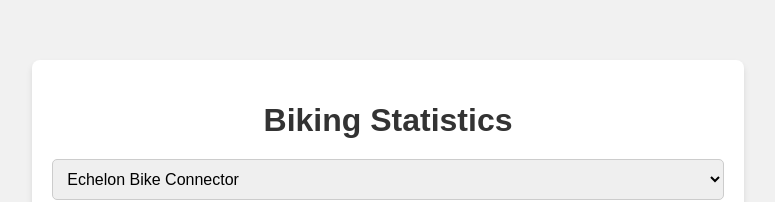
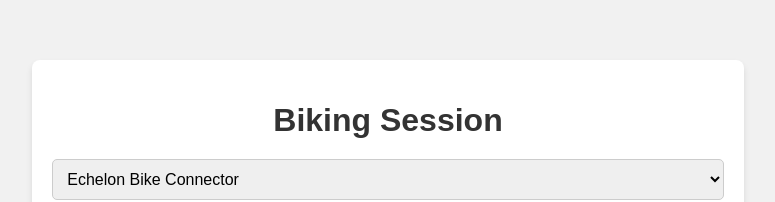
Before and after one commit to vitorascorrea/bike-bluetooth, a website with bundled scripts: page index.html in a window 1280 px wide. Shown: the part 124-326 px from the top of the page, without its empty margins (252-1027 px from the left). Built offline with nearby package versions, Linux system fonts and the light colour scheme.

Commit message:
Update page title

```diff
--- a/index.html
+++ b/index.html
@@ -92,7 +92,7 @@
 
 <body>
   <div class="container">
-    <h1>Biking Statistics</h1>
+    <h1>Biking Session</h1>
 
     <!-- Dropdown to choose between connectors -->
     <select id="connectorSelect">
```
